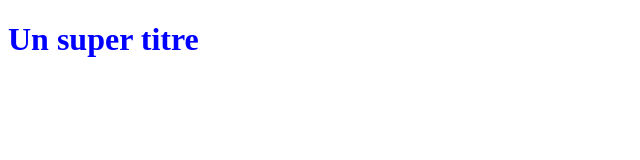
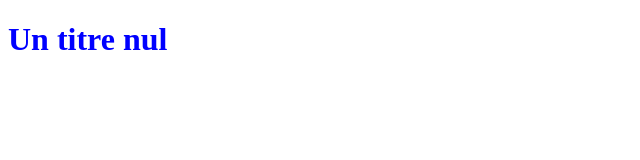
Before and after one commit to JeanMichDev/empty_repo, a plain HTML site: page index.html in a window 1280 px wide. Shown: the whole page, without its empty margins (0-640 px from the left). Drawn offline with Linux system fonts and the light colour scheme.

Commit message:
Modif titre

```diff
--- a/index.html
+++ b/index.html
@@ -5,6 +5,6 @@
     <link rel="stylesheet" type="text/css" href="styles.css" />
   </head>
   <body>
-    <h1>Un super titre</h1>
+    <h1>Un titre nul</h1>
   </body>
 </html>
```
